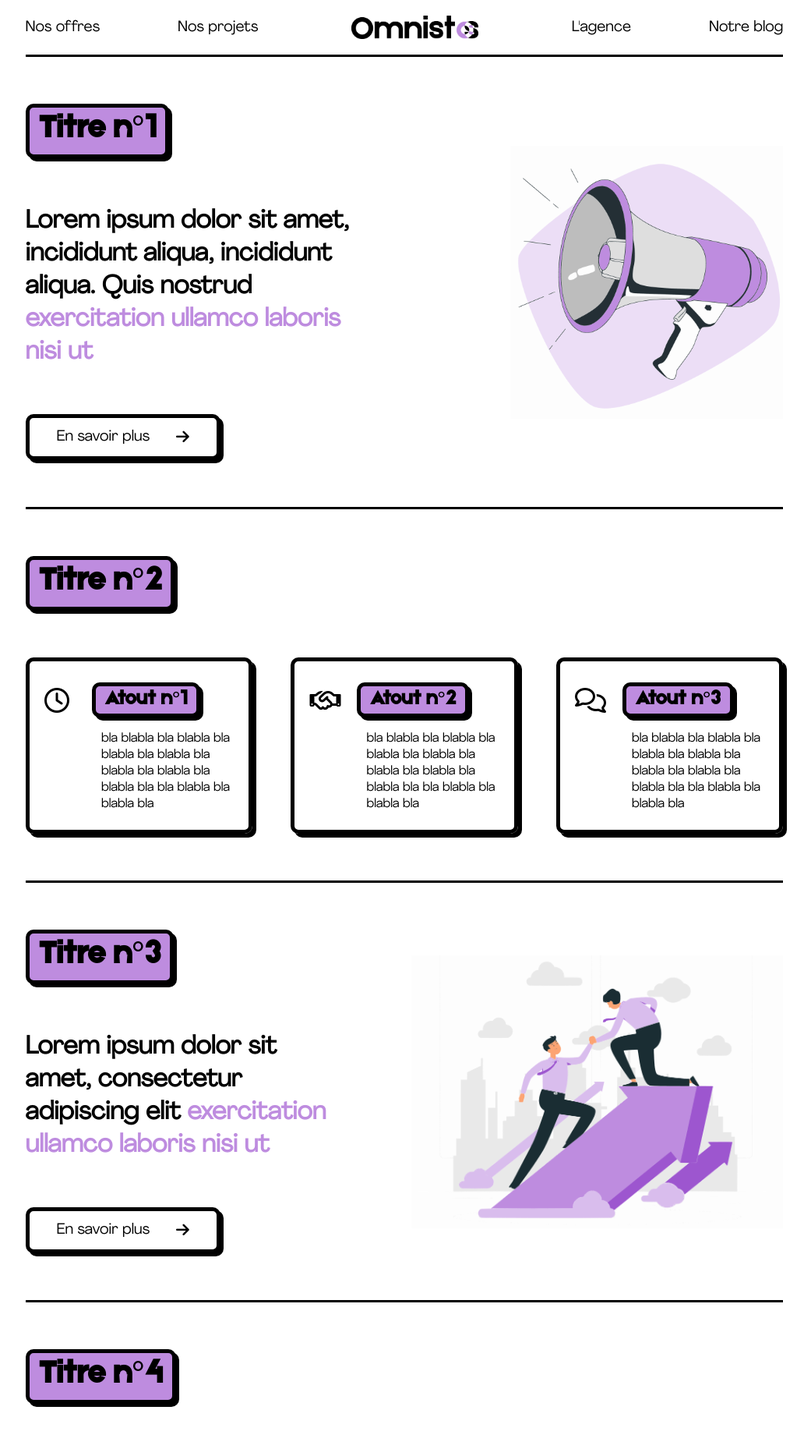
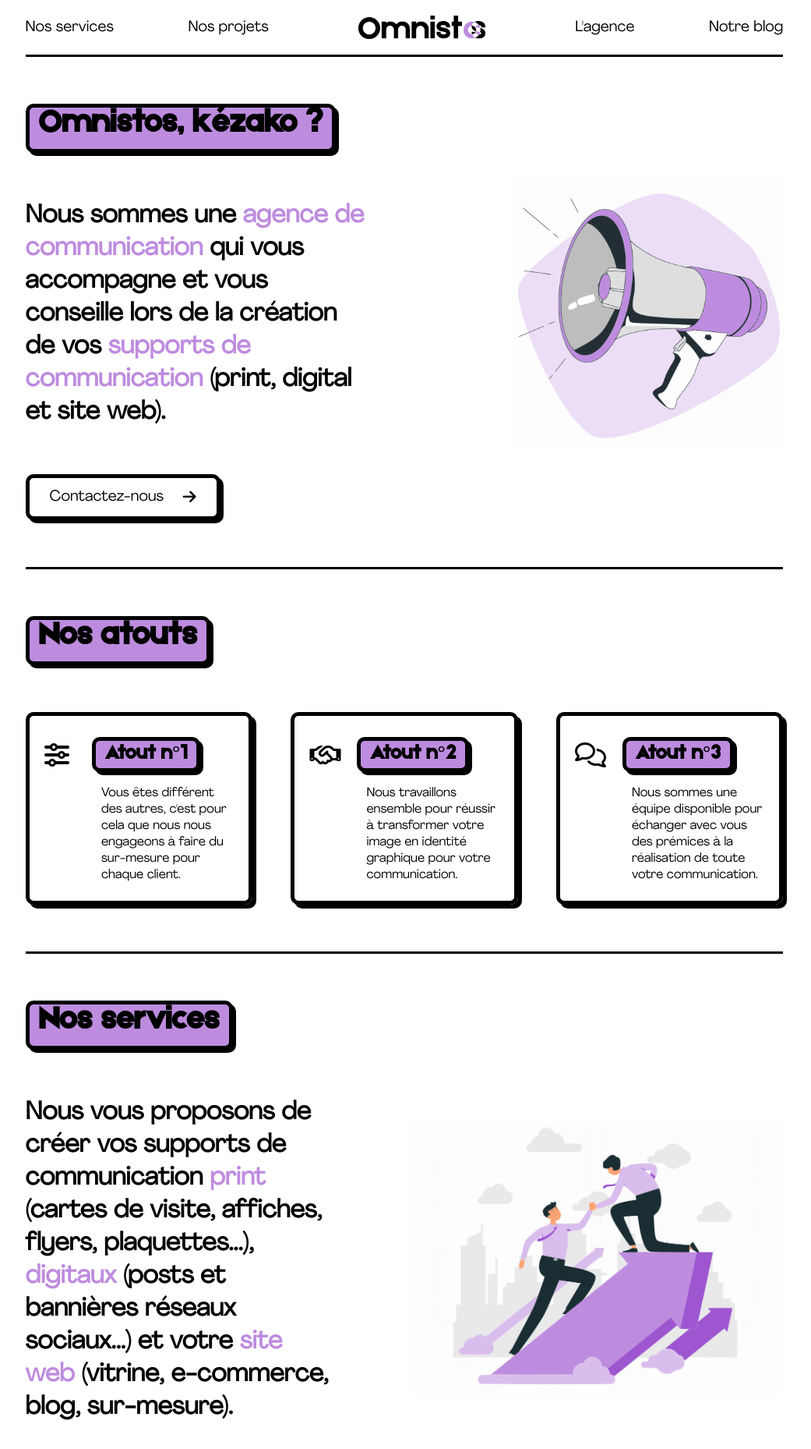
Before and after one commit to traccoenlea/omniweb, a React (Create React App) app: page / in a window 1280 px wide. Shown: the top 1858 px of the page at 78% size, without its empty margins (121-1162 px from the left). Built offline with nearby package versions, Linux system fonts and the light colour scheme.

Commit message:
homepage text done + services page renamed + cursor for rs

```diff
--- a/src/Router.js
+++ b/src/Router.js
@@ -30,7 +30,7 @@ export const Router = createBrowserRouter([
       },
       {
         element: <Services />,
-        path: "/offre",
+        path: "/services",
       },
       {
         element: <Agency />,
--- a/src/assets/style/components/homepage.scss
+++ b/src/assets/style/components/homepage.scss
@@ -403,6 +403,7 @@
   width: 100%;
   margin-top: 60px;
   margin-bottom: 60px;
+
   @media screen and (max-width: 1000px) {
     margin-bottom: 60px;
   }
@@ -417,6 +418,7 @@
     .card1,
     .card2,
     .card3 {
+      cursor: pointer;
       box-shadow: var(--primary) 5px 5px;
       height: 100%;
       border: 5px solid var(--primary);
--- a/src/components/components/Button/Button.js
+++ b/src/components/components/Button/Button.js
@@ -1,11 +1,13 @@
 import React from "react";
+import { NavLink } from "react-router-dom";
 
-const Button = ({ title }) => {
+const Button = ({ title, link }) => {
+  console.log(link);
   return (
-    <div className="button flex jce">
+    <NavLink className="button flex jce" to={link}>
       <div className=" flex flexc jcc tac">{title}</div>
       <i className="fa-solid fa-arrow-right flex flexc jcc"></i>
-    </div>
+    </NavLink>
   );
 };
 
--- a/src/components/components/Header.js
+++ b/src/components/components/Header.js
@@ -17,12 +17,12 @@ export const Header = () => {
     <>
       <div className="appContainer header flex jcb">
         <NavLink
-          to="/offre"
+          to="/services"
           className="flex flexc jcc headerLink"
           activeClassName="active"
           onClick={handleNavLinkClick}
         >
-          Nos offres
+          Nos services
         </NavLink>
         <NavLink
           to="/projets"
--- a/src/components/pages/Homepage.js
+++ b/src/components/pages/Homepage.js
@@ -9,19 +9,19 @@ const Homepage = () => {
     {
       id: 1,
       title: "Atout n°1",
-      text: "bla blabla bla blabla bla blabla bla blabla bla blabla bla blabla bla blabla bla bla blabla bla blabla bla",
-      icon: "fa-regular fa-clock",
+      text: "Vous êtes différent des autres, c'est pour cela que nous nous engageons à faire du sur-mesure pour chaque client.",
+      icon: "fa-solid fa-sliders",
     },
     {
       id: 2,
       title: "Atout n°2",
-      text: "bla blabla bla blabla bla blabla bla blabla bla blabla bla blabla bla blabla bla bla blabla bla blabla bla",
+      text: "Nous travaillons ensemble pour réussir à transformer votre image en identité graphique pour votre communication.",
       icon: "fa-regular fa-handshake",
     },
     {
       id: 3,
       title: "Atout n°3",
-      text: "bla blabla bla blabla bla blabla bla blabla bla blabla bla blabla bla blabla bla bla blabla bla blabla bla",
+      text: "Nous sommes une équipe disponible pour échanger avec vous des prémices à la réalisation de toute votre communication.",
       icon: "fa-regular fa-comments",
     },
   ];
@@ -35,17 +35,17 @@ const Homepage = () => {
           <div className="PresentationPart1">
             <div>
               <div className="TitleContainerAccent">
-                <h1 className="Title">Titre n°1</h1>
+                <h1 className="Title">Omnistos, kézako ?</h1>
               </div>
               <h3 className="maxw90 mb5 H3Presentation">
-                Lorem ipsum dolor sit amet, incididunt aliqua, incididunt
-                aliqua. Quis nostrud{" "}
-                <span className="color">
-                  exercitation ullamco laboris nisi ut
-                </span>
+                Nous sommes une{" "}
+                <span className="color">agence de communication </span> qui vous
+                accompagne et vous conseille lors de la création de vos{" "}
+                <span className="color">supports de communication</span> (print,
+                digital et site web).
               </h3>
             </div>
-            <Button title="En savoir plus" />
+            <Button title="Contactez-nous" link="/contact" />
           </div>
           <img src={ImgHp} alt="" className="Illustration1" />
         </div>
@@ -54,7 +54,7 @@ const Homepage = () => {
 
         <div className="mt60">
           <div className="TitleContainerAccent">
-            <h2 className="Title">Titre n°2</h2>
+            <h2 className="Title">Nos atouts</h2>
           </div>
           {/* liste atouts */}
           <div className="AtoutsContainer">
@@ -81,16 +81,19 @@ const Homepage = () => {
           <div className="ServicePart1">
             <div>
               <div className="TitleContainerAccent">
-                <h1 className="Title">Titre n°3</h1>
+                <h1 className="Title">Nos services</h1>
               </div>
               <h3 className="maxw80 mb5">
-                Lorem ipsum dolor sit amet, consectetur adipiscing elit{" "}
-                <span className="color">
-                  exercitation ullamco laboris nisi ut
-                </span>
+                Nous vous proposons de créer vos supports de communication{" "}
+                <span className="color">print </span>
+                (cartes de visite, affiches, flyers, plaquettes...),{" "}
+                <span className="color">digitaux </span>
+                (posts et bannières réseaux sociaux...) et votre{" "}
+                <span className="color">site web </span>
+                (vitrine, e-commerce, blog, sur-mesure).
               </h3>
             </div>
-            <Button title="En savoir plus" />
+            <Button title="En savoir plus" link="/services" />
           </div>
           <img src={ImgHelp} alt="" className="Illustration2" />
         </div>
@@ -100,7 +103,7 @@ const Homepage = () => {
         {/* RS début */}
         <div className="socials">
           <div className="TitleContainerAccent">
-            <h2 className="Title">Titre n°4</h2>
+            <h2 className="Title">Nos réseaux</h2>
           </div>
           <div className="cards flex jcb">
             <div className="card1 flex flexc jcc tac">
```
